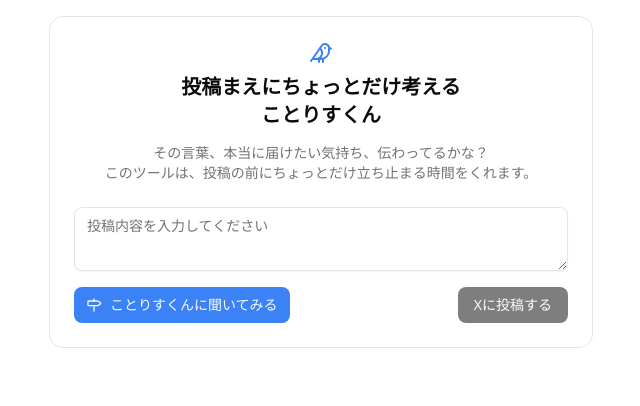
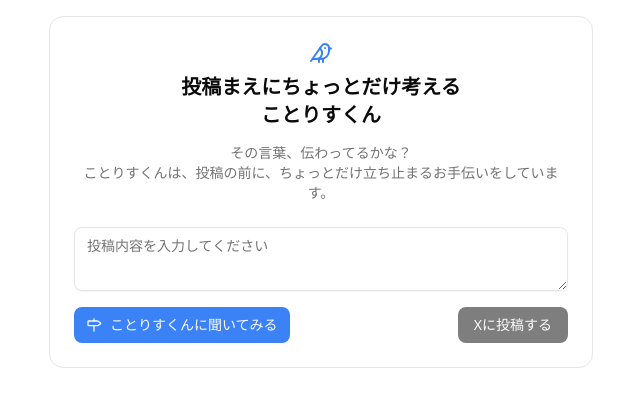
Before and after one commit to flat-asai/post-checker, a Next.js app: page / in a window 1280 px wide. Shown: the top 406 px of the page, without its empty margins (319-959 px from the left). Built offline with nearby package versions, Linux system fonts and the light colour scheme.

Commit message:
feat: テキスト変更

```diff
--- a/src/app/page.tsx
+++ b/src/app/page.tsx
@@ -71,9 +71,9 @@
             </h1>
           </CardTitle>
           <p className="text-muted-foreground text-sm md:text-center mt-2">
-            その言葉、本当に届けたい気持ち、伝わってるかな？
+            その言葉、伝わってるかな？
             <br />
-            このツールは、投稿の前にちょっとだけ立ち止まる時間をくれます。
+            ことりすくんは、投稿の前に、ちょっとだけ立ち止まるお手伝いをしています。
           </p>
         </CardHeader>
         <CardContent className="space-y-4">
```
